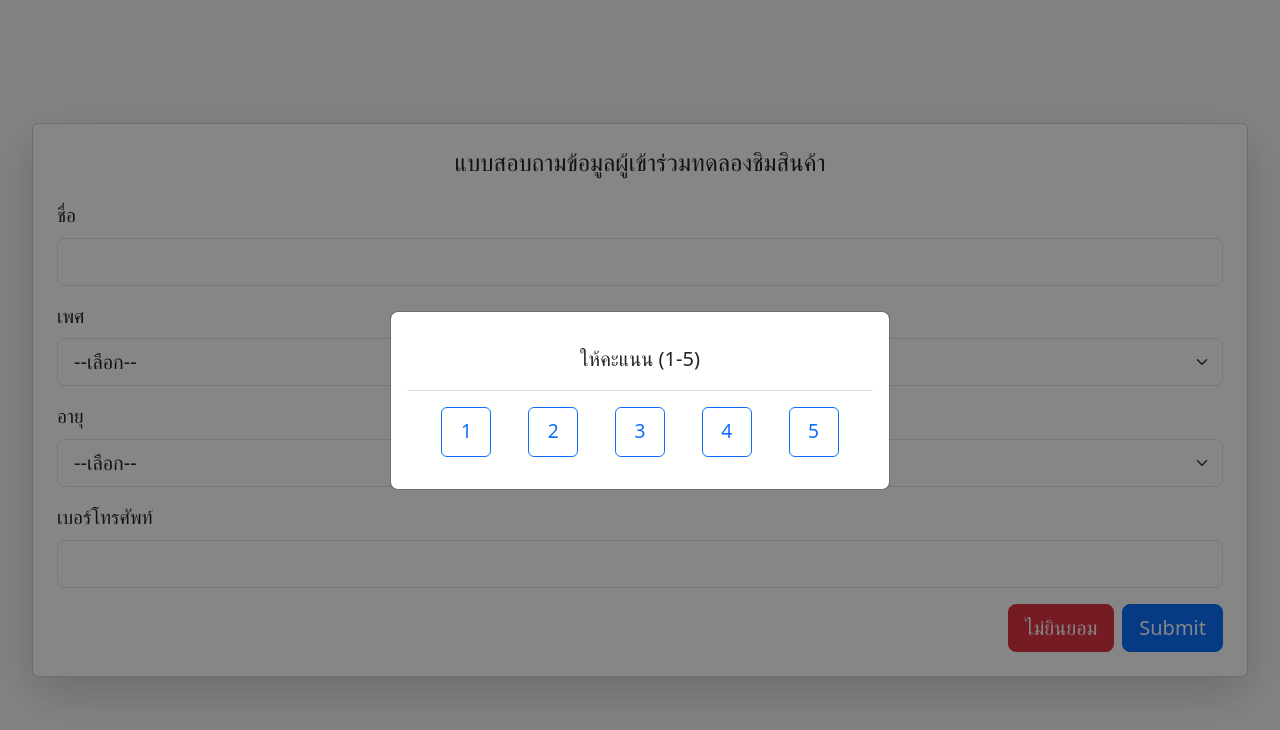
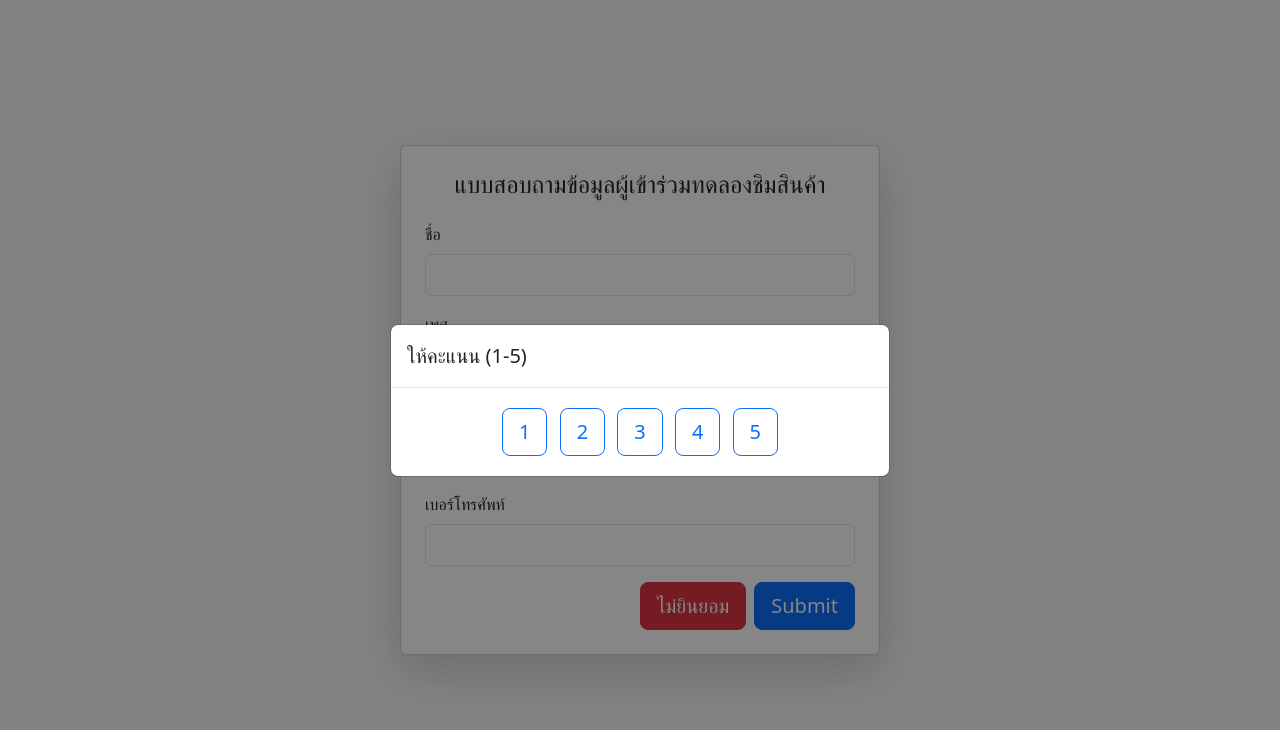
Before and after one commit to ae-chutkul/cpf-form, a website: page index.html in a window 1280 px wide. Both pictures are taken after a click on the button "ไม่ยินยอม". Drawn offline with nearby package versions, Linux system fonts and the light colour scheme.

Commit message:
udpate 0957

```diff
--- a/index.html
+++ b/index.html
@@ -2,7 +2,6 @@
 <html lang="th">
 <head>
   <meta charset="UTF-8">
-  <meta name="viewport" content="width=device-width, initial-scale=1">
   <title>Consent Form</title>
   <link rel="icon" type="image/png" href="assets/img/online-survey.png">
 
@@ -13,34 +12,28 @@
     .modal-backdrop.show {
       background-color: rgba(0, 0, 0, 0.95) !important;
     }
-    .score-btn {
-      width: 50px;
-      height: 50px;
-      font-size: 1.2rem;
-    }
   </style>
 </head>
 <body class="bg-light">
 
+  <!-- Centered container -->
   <div class="container-fluid vh-100 d-flex justify-content-center align-items-center p-2">
-    <div class="card shadow-lg w-100" style="max-width: 95vw;">
-      <div class="card-body p-4">
+    <div class="card shadow-lg w-100" style="max-width: 480px;">
+      <div class="card-body p-3 p-sm-4">
 
         <!-- Heading -->
-        <h3 class="card-title text-center mb-4" style="font-size:1.5rem;">
-          แบบสอบถามข้อมูลผู้เข้าร่วมทดลองชิมสินค้า
-        </h3>
+        <h3 class="card-title text-center mb-4 fs-4">แบบสอบถามข้อมูลผู้เข้าร่วมทดลองชิมสินค้า</h3>
 
         <!-- Form -->
         <form id="consentForm" onsubmit="handleSubmit(event)">
           <div class="mb-3">
-            <label class="form-label" style="font-size:1.2rem;">ชื่อ</label>
-            <input type="text" id="name" class="form-control form-control-lg py-2">
+            <label class="form-label">ชื่อ</label>
+            <input type="text" id="name" class="form-control py-2" required>
           </div>
 
           <div class="mb-3">
-            <label class="form-label" style="font-size:1.2rem;">เพศ</label>
-            <select id="gender" class="form-select form-select-lg py-2">
+            <label class="form-label">เพศ</label>
+            <select id="gender" class="form-select py-2" required>
               <option value="">--เลือก--</option>
               <option value="ชาย">ชาย</option>
               <option value="หญิง">หญิง</option>
@@ -49,8 +42,8 @@
           </div>
 
           <div class="mb-3">
-            <label class="form-label" style="font-size:1.2rem;">อายุ</label>
-            <select id="age" class="form-select form-select-lg py-2">
+            <label class="form-label">อายุ</label>
+            <select id="age" class="form-select py-2" required>
               <option value="">--เลือก--</option>
               <option value="ต่ำกว่า 18 ปี">ต่ำกว่า 18 ปี</option>
               <option value="18 - 24 ปี">18 - 24 ปี</option>
@@ -61,32 +54,32 @@
           </div>
 
           <div class="mb-3">
-            <label class="form-label" style="font-size:1.2rem;">เบอร์โทรศัพท์</label>
-            <input type="tel" id="tel" class="form-control form-control-lg py-2" pattern="[0-9]{10}">
+            <label class="form-label">เบอร์โทรศัพท์</label>
+            <input type="tel" id="tel" class="form-control py-2" pattern="[0-9]{10}">
           </div>
 
+          <!-- Buttons -->
           <div class="d-flex flex-column flex-sm-row justify-content-end gap-2">
             <button type="button" class="btn btn-danger btn-lg mb-2 mb-sm-0" onclick="submitForm('ไม่ยินยอม')">ไม่ยินยอม</button>
             <button type="submit" class="btn btn-primary btn-lg">Submit</button>
           </div>
         </form>
-      </div>
-    </div>
-  </div>
+
+        <!-- Modals -->
 
         <!-- Scoring Modal -->
         <div class="modal fade" id="scoringModal" tabindex="-1" data-bs-backdrop="static" data-bs-keyboard="false">
-    <div class="modal-dialog modal-dialog-centered">
-      <div class="modal-content p-3">
+          <div class="modal-dialog modal-dialog-centered modal-fullscreen-sm-down">
+            <div class="modal-content">
               <div class="modal-header">
-          <h5 class="modal-title text-center w-100">ให้คะแนน (1-5)</h5>
+                <h5 class="modal-title">ให้คะแนน (1-5)</h5>
               </div>
-        <div class="modal-body d-flex justify-content-around">
-          <button class="btn btn-outline-primary score-btn" onclick="submitScore(1)">1</button>
-          <button class="btn btn-outline-primary score-btn" onclick="submitScore(2)">2</button>
-          <button class="btn btn-outline-primary score-btn" onclick="submitScore(3)">3</button>
-          <button class="btn btn-outline-primary score-btn" onclick="submitScore(4)">4</button>
-          <button class="btn btn-outline-primary score-btn" onclick="submitScore(5)">5</button>
+              <div class="modal-body text-center">
+                <button class="btn btn-outline-primary btn-lg m-1" onclick="submitScore(1)">1</button>
+                <button class="btn btn-outline-primary btn-lg m-1" onclick="submitScore(2)">2</button>
+                <button class="btn btn-outline-primary btn-lg m-1" onclick="submitScore(3)">3</button>
+                <button class="btn btn-outline-primary btn-lg m-1" onclick="submitScore(4)">4</button>
+                <button class="btn btn-outline-primary btn-lg m-1" onclick="submitScore(5)">5</button>
               </div>
             </div>
           </div>
@@ -94,19 +87,22 @@
 
         <!-- Promotion Modal -->
         <div class="modal fade" id="promoModal" tabindex="-1" data-bs-backdrop="static" data-bs-keyboard="false">
-    <div class="modal-dialog modal-dialog-centered">
-      <div class="modal-content p-3">
+          <div class="modal-dialog modal-dialog-centered modal-fullscreen-sm-down">
+            <div class="modal-content">
               <div class="modal-header">
-          <h5 class="modal-title text-center w-100">🎉 โปรโมชั่นพิเศษ</h5>
+                <h5 class="modal-title">🎉 โปรโมชั่นพิเศษ</h5>
               </div>
               <div class="modal-body text-center">
-          <p id="promoMessage" style="font-size:1.2rem;"></p>
-          <p class="fw-bold" style="font-size:1.3rem;">โค้ดส่วนลด: <span class="text-success">PROMO123</span></p>
+                <p id="promoMessage"></p>
+                <p class="fw-bold">โค้ดส่วนลด: <span class="text-success">PROMO123</span></p>
               </div>
             </div>
           </div>
         </div>
 
+      </div>
+    </div>
+  </div>
 
   <script>
 
```
Lines whose indentation alone changed are shown as unchanged.
